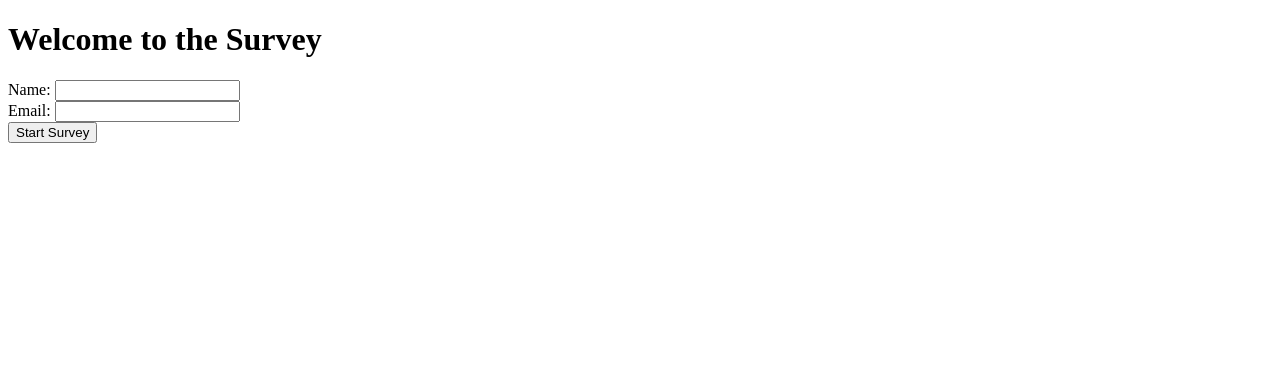
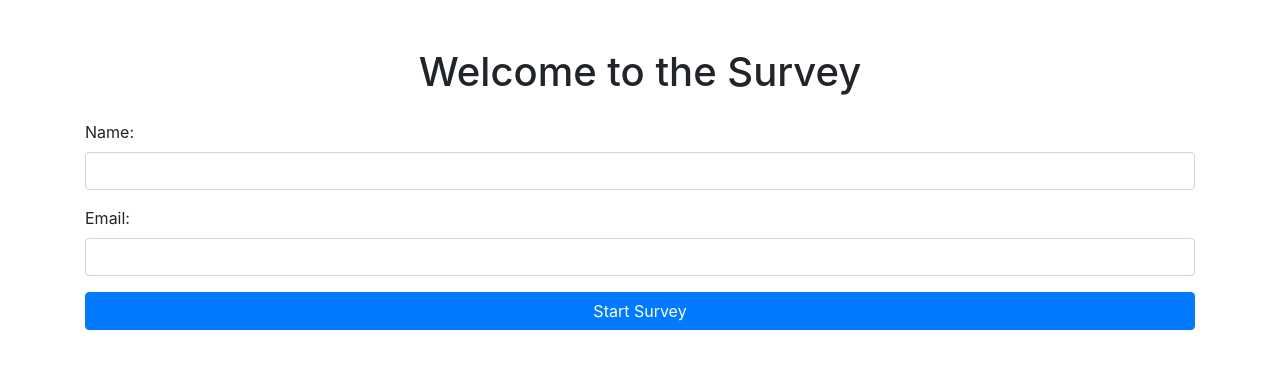
Before and after one commit to rixhabhftw/proto5, a plain HTML site: page index.html in a window 1280 px wide. Drawn offline with nearby package versions, Linux system fonts and the light colour scheme.

Commit message:
Update index.html

```diff
--- a/index.html
+++ b/index.html
@@ -2,19 +2,29 @@
 <html lang="en">
 <head>
     <meta charset="UTF-8">
+    <meta name="viewport" content="width=device-width, initial-scale=1.0">
     <title>Survey</title>
+    <link href="https://stackpath.bootstrapcdn.com/bootstrap/4.5.2/css/bootstrap.min.css" rel="stylesheet">
+    <link href="styles.css" rel="stylesheet">
 </head>
 <body>
-    <h1>Welcome to the Survey</h1>
-    <form id="userInfoForm">
-        <label for="name">Name:</label>
-        <input type="text" id="name" name="name" required>
-        <br>
-        <label for="email">Email:</label>
-        <input type="email" id="email" name="email" required>
-        <br>
-        <button type="submit">Start Survey</button>
-    </form>
+    <div class="container mt-5">
+        <h1 class="text-center">Welcome to the Survey</h1>
+        <form id="userInfoForm" class="mt-4">
+            <div class="form-group">
+                <label for="name">Name:</label>
+                <input type="text" class="form-control" id="name" name="name" required>
+            </div>
+            <div class="form-group">
+                <label for="email">Email:</label>
+                <input type="email" class="form-control" id="email" name="email" required>
+            </div>
+            <button type="submit" class="btn btn-primary btn-block">Start Survey</button>
+        </form>
+    </div>
+    <script src="https://code.jquery.com/jquery-3.5.1.slim.min.js"></script>
+    <script src="https://cdn.jsdelivr.net/npm/@popperjs/core@2.9.2/dist/umd/popper.min.js"></script>
+    <script src="https://stackpath.bootstrapcdn.com/bootstrap/4.5.2/js/bootstrap.min.js"></script>
     <script src="index.js"></script>
 </body>
 </html>
```
